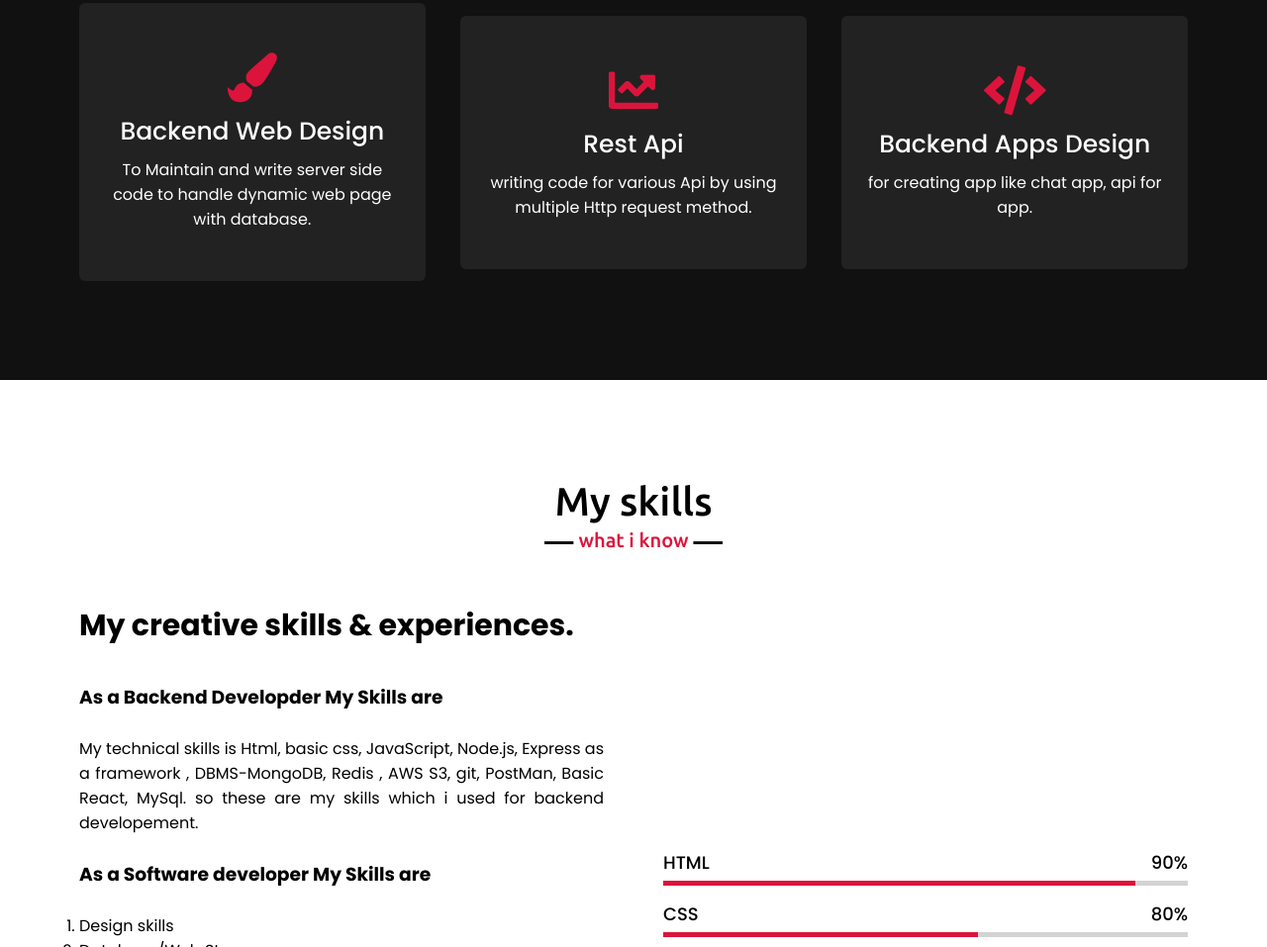
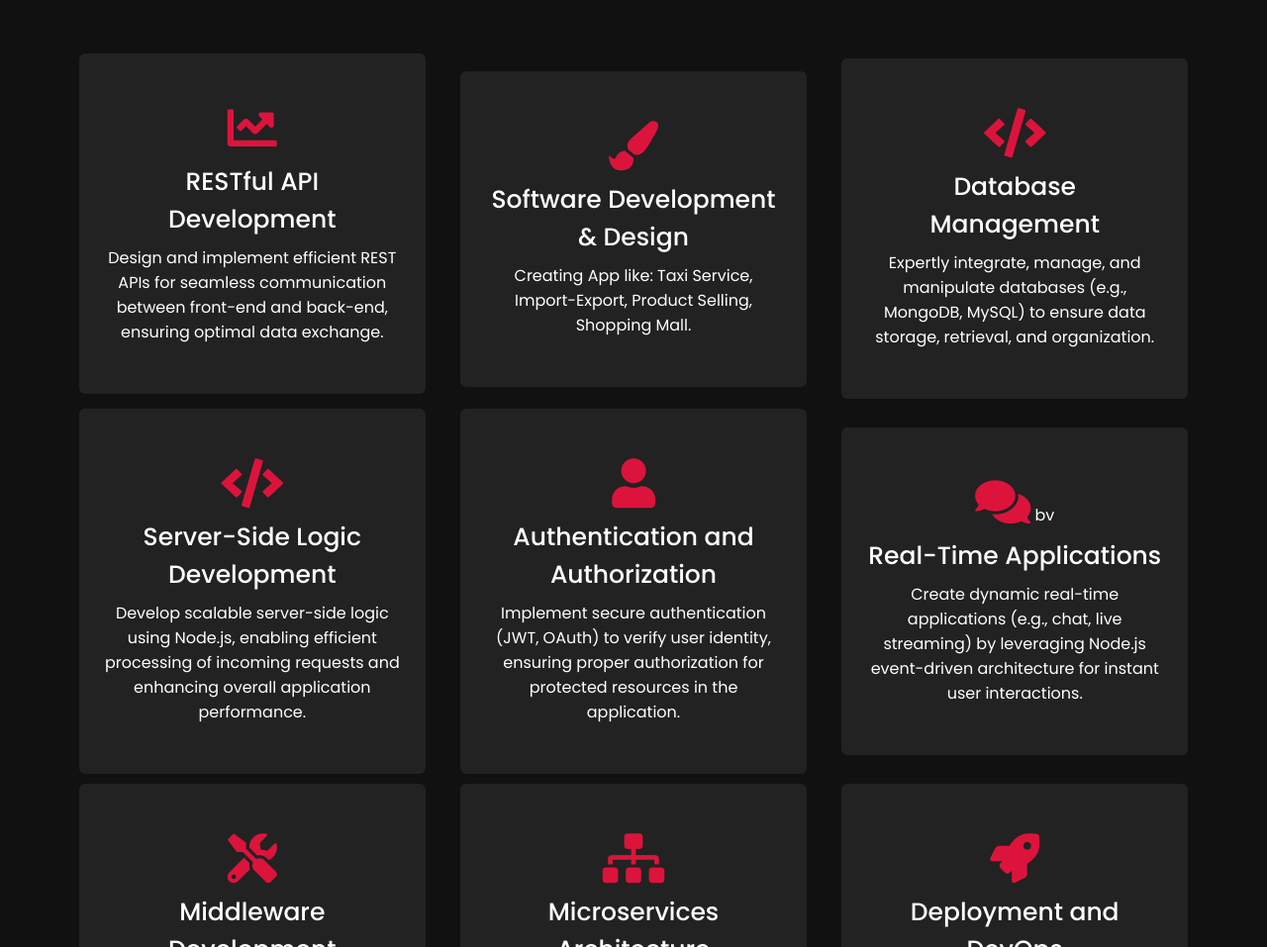
Before and after one commit to ManojkumarBCA/MyPorfolio, a plain HTML site: page index.html in a window 1280 px wide. Shown: the part 1843-2800 px from the top of the page at 99% size. Drawn offline with nearby package versions, Linux system fonts and the light colour scheme.

Commit message:
Update index.html

```diff
--- a/index.html
+++ b/index.html
@@ -57,10 +57,10 @@
                 </div>
                 <div class="column right">
                     <div class="text">I'm Manoj and I'm a <span class="typing-2"></span></div>
-                    <p>Hi,my name is Manoj Kumar and i am  a FullStack Developer. this website is a portfolio for some my Work covering code writing for api with database at backend part(server). I used node.js, Express, MongoDB, git for backend technology, I had done multiple project as a backend developer trainee like open to interns, book management , blogging site, url shortner, E-commerce product management. if any client or company looking to hire please contact me Thank you!!.</p>
+                    <p>Hi,my name is Manoj Kumar and i am a FullStack Developer, Currently I'm Working as a Node.js Developer & Project Manager at TEXLY Private Limited. This website is a portfolio for some my Work covering code writing for API with Database at backend part(server). I used Node.js, Express, MongoDB, Socket.IO, AWS, Postman, Git for Backend Technology, I had done multiple project as a Backend Developer and FullStack Developer like PratikAgro(Similar to Import & Export), Laxmi Mart(Similar to Product Sale), TEXLY(Similar to InDriver), Open to Interns, Book Management , Blogging site, Url Shortener , E-commerce product management. if any client or company looking to hire please contact me Thank you!!.</p>
                     <br><h2>EDUCATION :</h2><br>
-                    <p><h3>GRADUATION - Bachelor of Computer Application </h3><br><h3>COLLEGE - UIET C.S.J.M University Campus Kanpur,Kanpur Uttar Pradesh</h3></p>
-                    <a href="https://drive.google.com/file/d/1QE0KxhERs_TXsS8A1wkocTgTqUcDfbwR/view?usp=sharing">Download CV</a>
+                    <p><h3>GRADUATION - Bachelor of Computer Application </h3><br><h3>COLLEGE - UIET C.S.J.M University Campus,Kanpur Uttar Pradesh</h3></p>
+                    <a href="https://drive.google.com/file/d/1lcAW_-c0jA6XvDK5EKSGSkMdOdA4mec8/view?usp=drive_link">Download CV</a>
                 </div>
             </div>
         </div>
@@ -73,23 +73,87 @@
             <div class="serv-content">
                 <div class="card">
                     <div class="box">
-                        <i class="fas fa-paint-brush"></i>
-                        <div class="text"> Backend Web Design</div>
-                        <p>To Maintain and write server side code to handle dynamic web page with database.</p>
+                        <i class="fas fa-chart-line"></i>
+                        <div class="text">RESTful API Development</div>
+                        <p>Design and implement efficient REST APIs for seamless communication between front-end and back-end, ensuring optimal data exchange.</p>
                     </div>
                 </div>
-                <div class="card">
+                <div class="card" style="margin-top: 10px;">
+                    <div class="box">
+                        <i class="fas fa-paint-brush"></i>
+                        <div class="text">Software Development & Design</div>
+                        <p>Creating App like: Taxi Service, Import-Export, Product Selling, Shopping Mall.</p>
+                    </div>
+                </div>
+                <div class="card" style="margin-top: 10px;">
+                    <div class="box">
+                        <i class="fas fa-code"></i>
+                        <div class="text"> Database Management</div>
+                        <p>Expertly integrate, manage, and manipulate databases (e.g., MongoDB, MySQL) to ensure data storage, retrieval, and organization.</p>
+                    </div>
+                </div>
+                <div class="card" style="margin-top: 10px;">
+                    <div class="box">
+                        <i class="fas fa-code"></i>
+                        <div class="text"> Server-Side Logic Development</div>
+                        <p>Develop scalable server-side logic using Node.js, enabling efficient processing of incoming requests and enhancing overall application performance.</p>
+                    </div>
+                </div>
+                <div class="card" style="margin-top: 10px;">
+                    <div class="box">
+                        <i class="fas fa-user"></i>
+                        <div class="text"> Authentication and Authorization</div>
+                        <p>Implement secure authentication (JWT, OAuth) to verify user identity, ensuring proper authorization for protected resources in the application.</p>
+                    </div>
+                </div>
+                <div class="card" style="margin-top: 10px;">
+                    <div class="box">
+                        <!-- <i class="fas fa-code"></i> -->
+                        <i class="fas fa-comments"></i>
+bv<div class="text"> Real-Time Applications</div>
+                        <p>Create dynamic real-time applications (e.g., chat, live streaming) by leveraging Node.js event-driven architecture for instant user interactions.</p>
+                    </div>
+                </div>
+                <div class="card" style="margin-top: 10px;">
+                    <div class="box">
+                        <i class="fas fa-tools"></i>
+                        <div class="text"> Middleware Development</div>
+                        <p>Enhance functionality through middleware, integrating custom features like security checks, logging, and error handling into the request-response cycle.</p>
+                    </div>
+                </div>
+                <div class="card" style="margin-top: 10px;">
+                    <div class="box">
+                        <i class="fas fa-sitemap"></i>
+                        <div class="text"> Microservices Architecture</div>
+                        <p>Architect modular and scalable applications using microservices, promoting flexibility and maintainability in large-scale software development.</p>
+                    </div>
+                </div>
+                <div class="card" style="margin-top: 10px;">
+                    <div class="box">
+                        <i class="fas fa-rocket"></i>
+                        <div class="text"> Deployment and DevOps</div>
+                        <p>Proficiently deploy applications and implement DevOps practices, ensuring continuous integration and efficient deployment pipelines for smooth application delivery.</p>
+                    </div>
+                </div>
+                <div class="card" style="margin-top: 10px;">
+                    <div class="box">
+                        <i class="fas fa-bug"></i>
+                        <div class="text"> Testing and Debugging</div>
+                        <p>Conduct thorough testing and debugging using industry-standard tools, ensuring robust and error-free code through unit and integration testing.</p>
+                    </div>
+                </div>
+                <div class="card" style="margin-top: 10px;">
                     <div class="box">
                         <i class="fas fa-chart-line"></i>
-                        <div class="text">Rest Api</div>
-                        <p>writing code for various Api by using multiple Http request method.</p>
+                        <div class="text"> Performance Optimization</div>
+                        <p>Optimize application performance by identifying and addressing bottlenecks, ensuring rapid response times and scalable solutions for enhanced user experiences.</p>
                     </div>
                 </div>
-                <div class="card">
+                <div class="card" style="margin-top: 10px;">
                     <div class="box">
-                        <i class="fas fa-code"></i>
-                        <div class="text"> Backend Apps Design</div>
-                        <p>for creating app like chat app, api for app.</p>
+                        <i class="fas fa-envelope"></i>
+                        <div class="text"> Real-Time Messaging Application</div>
+                        <p>Create dynamic, instant messaging solutions using Node.js, fostering seamless communication and engagement for users in real-time interactions.</p>
                     </div>
                 </div>
                </div>
@@ -104,8 +168,8 @@
             <div class="skills-content">
                 <div class="column left">
                     <div class="text"><h2>My creative skills & experiences.</h2></div><br>
-                    <h3>As a Backend Developder My Skills are</h3><br>
-                    <p>My technical skills is Html, basic css, JavaScript, Node.js, Express as a framework , DBMS-MongoDB, Redis , AWS S3, git, PostMan, Basic React, MySql. so these are my skills which i used for backend developement.</p>
+                    <h3>As a FullStack Developer My Skills are</h3><br>
+                    <p>My technical skills is JavaScript, Node.js, Express, Socket.IO, Html, basic css,  as a framework , DBMS-MongoDB, Redis , AWS, Git, GitHub, Postman, Intermediate Level React, Redux, BootStrap, Material UI, Tailwind CSS, Multer, Basic MySql. so these are my skills which i used for backend development.</p>
                     <br>
                     <h3> As a Software developer My Skills are</h3><br>
                     <ol>
@@ -124,15 +188,34 @@
                         <li>Knowledge of ms office and some other common softwares</li>
                         <li>Mathematical aptitude.</li>
                         <li>Problem-solving skills.</li>
-
-
-
-
-
-                    </ol>
+                        </ol>
                     <a href="#">Read more</a>
                 </div>
                 <div class="column right">
+                    <div class="bars">
+                        <div class="info">
+                            <span>Node.js</span>
+                            <span>80%</span>
+                        </div>
+                        <div class="line php"></div>
+                    </div>
+
+                    <div class="bars">
+                        <div class="info">
+                            <span>JavaScript</span>
+                            <span>80%</span>
+                        </div>
+                        <div class="line js"></div>
+                    </div>
+
+                    <div class="bars">
+                        <div class="info">
+                            <span>MongoDB</span>
+                            <span>60%</span>
+                        </div>
+                        <div class="line mysql"></div>
+                    </div>
+
                     <div class="bars">
                         <div class="info">
                             <span>HTML</span>
@@ -140,6 +223,7 @@
                         </div>
                         <div class="line html"></div>
                     </div>
+
                     <div class="bars">
                         <div class="info">
                             <span>CSS</span>
@@ -147,27 +231,8 @@
                         </div>
                         <div class="line css"></div>
                     </div>
-                    <div class="bars">
-                        <div class="info">
-                            <span>JavaScript</span>
-                            <span>80%</span>
-                        </div>
-                        <div class="line js"></div>
-                    </div>
-                    <div class="bars">
-                        <div class="info">
-                            <span>Node.js</span>
-                            <span>80%</span>
-                        </div>
-                        <div class="line php"></div>
-                    </div>
-                    <div class="bars">
-                        <div class="info">
-                            <span>MongoDB</span>
-                            <span>60%</span>
-                        </div>
-                        <div class="line mysql"></div>
-                    </div>
+
+
                 </div>
             </div>
         </div>
@@ -224,7 +289,7 @@
             <div class="contact-content">
                 <div class="column left">
                     <div class="text">Get in Touch</div>
-                    <p>You can contact me by  using below mentioned details </p>
+                    <p>You can contact me by using below mentioned details </p>
                     <div class="icons">
                         <div class="row">
                             <i class="fas fa-user"></i>
```
